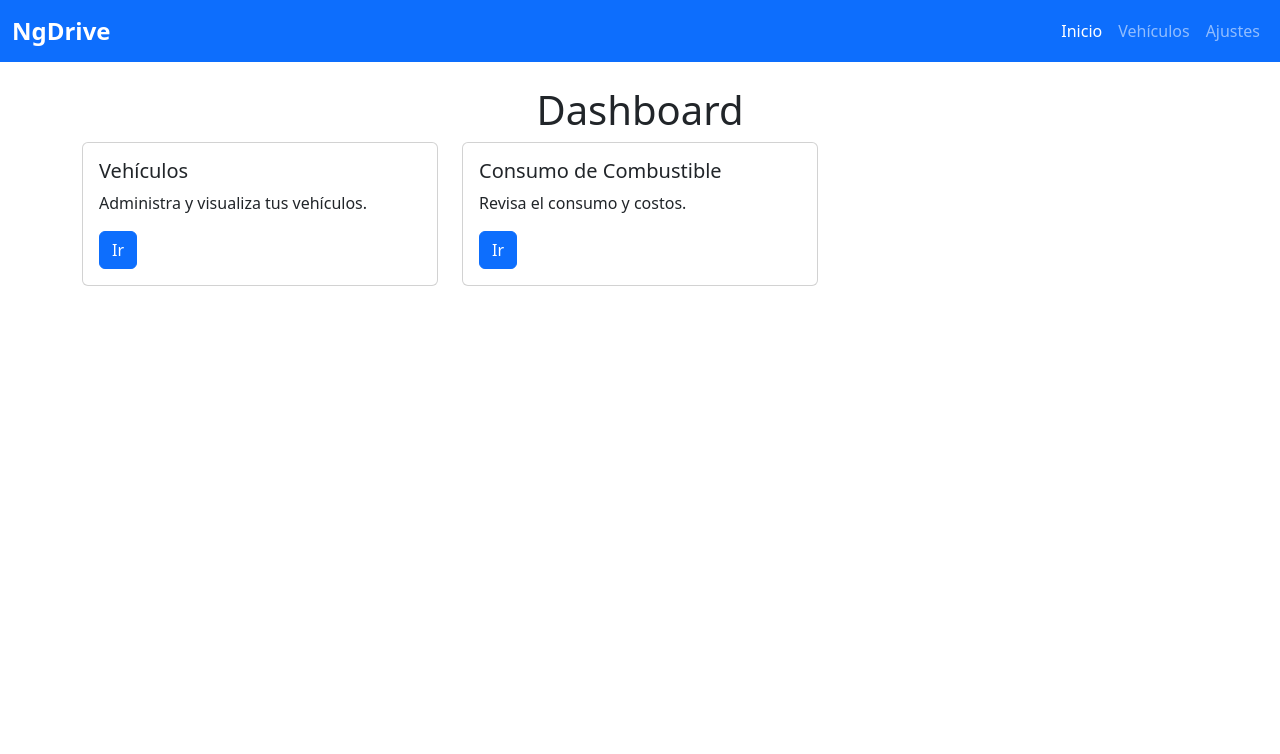
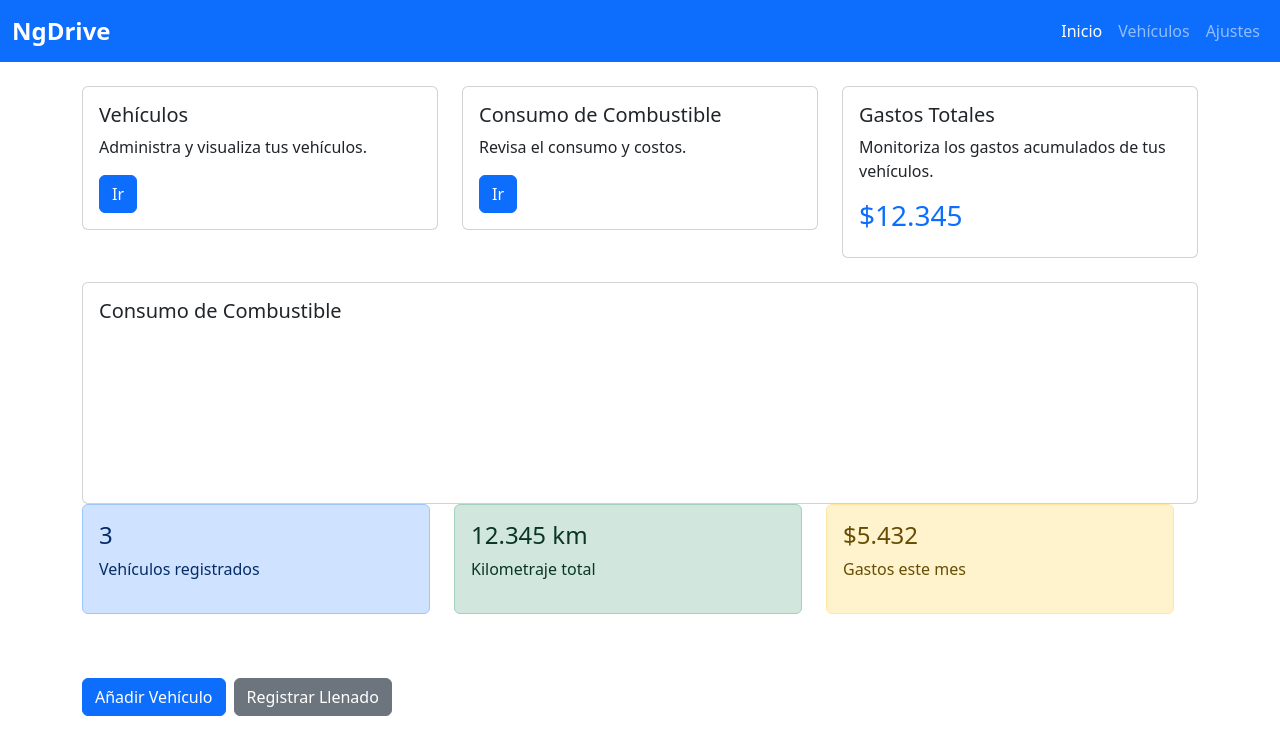
Before and after one commit to pabloperezarcos/ngdrive, an Angular app: page / in a window 1280 px wide. Shown: the top 754 px of the page. Built offline with nearby package versions, Linux system fonts and the light colour scheme.

Commit message:
Update dashboard.component.html

```diff
--- a/src/app/components/dashboard/dashboard.component.html
+++ b/src/app/components/dashboard/dashboard.component.html
@@ -1,5 +1,4 @@
 <div class="container my-4">
-    <h1 class="text-center">Dashboard</h1>
     <div class="row">
         <div class="col-12 col-md-6 col-lg-4 mb-4">
             <div class="card">
@@ -19,5 +18,49 @@
                 </div>
             </div>
         </div>
+        <div class="col-12 col-md-6 col-lg-4 mb-4">
+            <div class="card">
+                <div class="card-body">
+                    <h5 class="card-title">Gastos Totales</h5>
+                    <p class="card-text">Monitoriza los gastos acumulados de tus vehículos.</p>
+                    <h3 class="text-primary">$12.345</h3>
+                </div>
+            </div>
+        </div>
+        <div class="col-12">
+            <div class="card">
+                <div class="card-body">
+                    <h5 class="card-title">Consumo de Combustible</h5>
+                    <canvas id="myChart"></canvas>
+                </div>
+            </div>
+        </div>
+        <div class="row mb-4">
+            <div class="col-12 col-md-4">
+                <div class="alert alert-primary">
+                    <h4>3</h4>
+                    <p>Vehículos registrados</p>
+                </div>
+            </div>
+            <div class="col-12 col-md-4">
+                <div class="alert alert-success">
+                    <h4>12.345 km</h4>
+                    <p>Kilometraje total</p>
+                </div>
+            </div>
+            <div class="col-12 col-md-4">
+                <div class="alert alert-warning">
+                    <h4>$5.432</h4>
+                    <p>Gastos este mes</p>
+                </div>
+            </div>
+        </div>
+        <div class="row mt-4">
+            <div class="col-12">
+                <button class="btn btn-primary me-2">Añadir Vehículo</button>
+                <button class="btn btn-secondary">Registrar Llenado</button>
+            </div>
+        </div>
+
     </div>
 </div>
```
